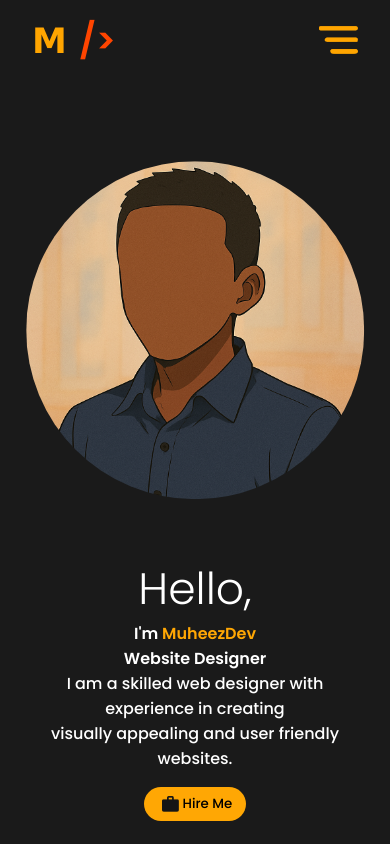
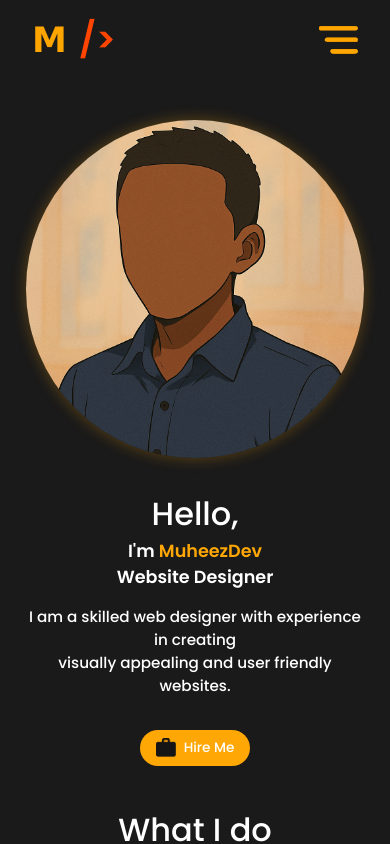
Before and after one commit to muheez-G/portfolio, a React (Vite) app: page / in a window 390 px wide. Shown: the top 844 px of the page. Built offline with nearby package versions, Linux system fonts and the light colour scheme.

Commit message:
aos added

```diff
--- a/package.json
+++ b/package.json
@@ -11,11 +11,14 @@
   },
   "dependencies": {
     "@emailjs/browser": "^4.4.1",
+    "@tailwindcss/vite": "^4.1.8",
+    "aos": "^2.3.4",
     "icons": "^1.0.0",
     "react": "^19.1.0",
     "react-dom": "^19.0.0",
     "react-icons": "^5.5.0",
-    "react-scroll": "^1.9.3"
+    "react-scroll": "^1.9.3",
+    "tailwindcss": "^4.1.8"
   },
   "devDependencies": {
     "@eslint/js": "^9.22.0",
--- a/src/App.jsx
+++ b/src/App.jsx
@@ -1,21 +1,19 @@
 import { useState, useEffect } from 'react'
-import Contact from "./components/Contact/contact"
-import Footer from "./components/Footer/footer"
-import Intro from "./components/Intro/intro"
-import Navbar from "./components/NavBar/navbar"
-import Skills from "./components/Skills/skills"
-import Works from "./components/Works/works"
-import Preloader from "./components/Preloader/Preloader"
+import Navbar from './components/NavBar/navbar'
+import Intro from './components/Intro/intro'
+import Skills from './components/Skills/skills'
+import Works from './components/Works/works'
+import Contact from './components/Contact/contact'
+import Footer from './components/Footer/footer'
+import Preloader from './components/Preloader/Preloader'
 
 function App() {
   const [loading, setLoading] = useState(true)
 
   useEffect(() => {
-    const timer = setTimeout(() => {
-      setLoading(false)
-    }, 2000)
+    const timer = setTimeout(() => setLoading(false), 2000)
     return () => clearTimeout(timer)
-  }, []) // ✅ This is correctly closed now
+  }, [])
 
   return (
     <div className="App">
--- a/src/components/Contact/contact.jsx
+++ b/src/components/Contact/contact.jsx
@@ -1,55 +1,60 @@
-import React, { useRef, useState } from 'react'
-import './contact.css'
-import Walmart from '../../assets/images/walmart.png'
-import Adobe from '../../assets/images/adobe.png'
-import Microsoft from '../../assets/images/microsoft.png'
-import Facebook from '../../assets/images/facebook.png'
+import React, { useRef, useState, useEffect } from 'react';
+import './contact.css';
+import Walmart from '../../assets/images/walmart.png';
+import Adobe from '../../assets/images/adobe.png';
+import Microsoft from '../../assets/images/microsoft.png';
+import Facebook from '../../assets/images/facebook.png';
 
-import GitIcon from '../../assets/images/github.png'
-import TwitterIcon from '../../assets/images/twitter.png'
-import LinkedIn from '../../assets/images/linkedin.png'
-import IntagramIcon from '../../assets/images/instagram.png'
-import emailjs from '@emailjs/browser'
-
+import GitIcon from '../../assets/images/github.png';
+import TwitterIcon from '../../assets/images/twitter.png';
+import LinkedIn from '../../assets/images/linkedin.png';
+import IntagramIcon from '../../assets/images/instagram.png';
+import emailjs from '@emailjs/browser';
+import AOS from 'aos';
+import 'aos/dist/aos.css';
 
 const Contact = () => {
-   const form = useRef()
-   const [emailSent, setEmailSent] = useState(false)
+   const form = useRef();
+   const [emailSent, setEmailSent] = useState(false);
+
+   useEffect(() => {
+      AOS.init({ duration: 1000, once: true });
+   }, []);
 
    const sendEmail = (e) => {
-      e.preventDefault()
+      e.preventDefault();
 
       emailjs
          .sendForm('service_2rawgl7', 'template_6apc5tx', form.current, 'FB4LOTz0ULLvnc68D')
          .then((result) => {
-               console.log(result.text)
-               e.target.reset()
-               setEmailSent(true)
-               setTimeout(() => setEmailSent(false), 1500)
+               console.log(result.text);
+               e.target.reset();
+               setEmailSent(true);
+               setTimeout(() => setEmailSent(false), 1500);
             }, (error) => {
-               console.log('FAILED...', error.text)
-         })
-   }
+               console.log('FAILED...', error.text);
+         });
+   };
 
    return (
       <section id="contactPage">
+         <div id="contact">
+            <h1 className="contactPageTitle" data-aos="fade-up">Contact Me</h1>
+            <span className="contactDesc" data-aos="fade-up" data-aos-delay="200">
+               Please fill out the form below to discuss any work opportunities.
+            </span>
 
-
-         <div id="contact">
-            <h1 className="contactPageTitle">Contact Me</h1>
-            <span className="contactDesc">Please fill out the form below to discuss any work opportunities.</span>
-
-
-            <form className='contactForm' ref={form} onSubmit={sendEmail}>
-               <input type="text" className='name' placeholder='Your Name' name='name'required />
-               <input type="tel" className="email" placeholder='Your Phone Number' name='tel' required/>
+            <form className='contactForm' ref={form} onSubmit={sendEmail} data-aos="fade-up" data-aos-delay="400">
+               <input type="text" className='name' placeholder='Your Name' name='name' required />
+               <input type="tel" className="email" placeholder='Your Phone Number' name='tel' required />
                <input type="email" className="email" placeholder='Your Email' name='email' required />
                <textarea className='msg' name="message" rows='5' placeholder='Your Message' required></textarea>
-               {emailSent && <div className="emailSentMsg">Email Sent! ✅</div>}
+               {emailSent && <div className="emailSentMsg" data-aos="fade-in">Email Sent! ✅</div>}
                <button type='submit' value='Send' className="submitBtn">Submit</button>
             </form>
          </div>
       </section>
-   )
-}
-export default Contact
+   );
+};
+
+export default Contact;
--- a/src/components/Footer/footer.jsx
+++ b/src/components/Footer/footer.jsx
@@ -1,30 +1,39 @@
-import React from 'react'
-import './footer.css'
-import { FaReact,
-         FaHeart,
+import React from 'react';
+import './footer.css';
+import {
+  FaReact,
   FaTwitter,
   FaLinkedin,
-         FaGithub } from "react-icons/fa";
+  FaGithub
+} from 'react-icons/fa';
 
 const Footer = () => {
   return (
     <footer className='footer'>
-         <h2>Engineering the web with performance, scalability, and design in mind 🚀 </h2>
+      <h2>Engineering the web with performance, scalability, and design in mind 🚀</h2>
+
       <div className="links">
         <a href="https://linkedin.com/in/yourprofile" target="_blank" rel="noopener noreferrer">
-               <FaLinkedin size={30} color="#ffffffc2"/>
+          <FaLinkedin size={30} color="#ffffffc2" />
         </a>
         <a href="https://github.com/muheez-G" target="_blank" rel="noopener noreferrer">
-               <FaGithub size={30} color="#ffffffc2"/>
+          <FaGithub size={30} color="#ffffffc2" />
         </a>
         <a href="https://x.com/Muheez__G" target="_blank" rel="noopener noreferrer">
-               <FaTwitter size={30} color="#ffffffc2"/>
+          <FaTwitter size={30} color="#ffffffc2" />
         </a>
       </div>
-         <p id='copyright'>&#169; 2025 Ashogbon Muheez. All right reserved.</p>
-         <p id='built'>Built with <b>React</b> <FaReact color="#61dafb" size={19}  id='fa'/> with ❤️</p>
+
+      <p id='copyright'>&#169; 2025 Ashogbon Muheez. All rights reserved.</p>
+
+      <p id='built'>
+         Built with <span style={{ display: 'inline-flex', alignItems: 'center' }}>
+         React&nbsp;<FaReact color="#61dafb" size={18} style={{ verticalAlign: 'middle' }} />
+      </span> with ❤️
+      </p>
+
     </footer>
-   )
-}
+  );
+};
 
-export default Footer
+export default Footer;
--- a/src/components/Intro/intro.css
+++ b/src/components/Intro/intro.css
@@ -1,13 +1,16 @@
 #intro {
-   height: calc(100vh - 4rem);
+  height: auto;
   width: 100vw;
   max-width: 75rem;
   margin: 0 auto;
   overflow: hidden;
   position: relative;
   display: flex;
+  flex-direction: row-reverse;
   justify-content: center;
   align-items: center;
+  scroll-margin-top: 4rem;
+  transition: transform 0.6s ease;
 }
 
 .bgDiv {
@@ -20,11 +23,6 @@
 }
 
 .bg {
-   position: absolute;
-   top: 50%;
-   left: 50%;
-   transform: translate(-50%, -50%);
-   z-index: -1;
   object-fit: cover;
   height: 50vh;
   width: 50vh;
@@ -33,14 +31,10 @@
   transition: transform 0.3s ease-in-out;
 }
 
-/* .bgDiv:hover {
-   transform: translate(4-0%, -6%) scale(1.05);
-} */
-
 .introContent {
   z-index: 1;
-   height: 100vh;
-   width: 100vw;
+  height: auto;
+  width: 100%;
   padding: 2rem;
   font-size: 3rem;
   font-weight: 700;
@@ -51,18 +45,25 @@
   color: white;
 }
 
+.hello {
+  font-size: 3.5rem;
+  font-weight: 400;
+}
+
 .introName {
   color: #ffa704;
 }
 
 .introPara {
-   font-size: medium;
+  font-size: 1rem;
   font-weight: 400;
+  margin-top: 1rem;
+  line-height: 1.5;
 }
 
 .btn {
   background: #ffa704;
-   margin: 1rem auto;
+  margin: 2rem auto 0;
   padding: 0.75rem 1.5rem;
   border: none;
   border-radius: 2rem;
@@ -70,62 +71,96 @@
   display: flex;
   align-items: center;
   justify-content: center;
+  font-size: 1rem;
+  font-weight: 500;
   transition: background-color 0.3s ease;
 }
 
 .btn:hover {
-   font-weight: 500;
-   transition: all 0.3s ease-in-out;
-   background-color: #ffa200; /* Slightly darker yellow for hover effect */
+  font-weight: 600;
+  background-color: #ffa200;
 }
 
 .btnImg {
   object-fit: cover;
-   margin: 0 0.25rem;
-   height: 1rem;
+  margin: 0 0.5rem 0 0;
+  height: 1.2rem;
 }
 
+/* Tablet */
 @media screen and (max-width: 840px) {
+  #intro {
+    flex-direction: column;
+    padding: 1rem;
+  }
+
+  .introContent {
+    font-size: 1.25rem;
+    padding: 1.5rem;
+  }
+
+  .hello {
+    font-size: 2.5rem;
+  }
+
+  .bgDiv {
+    height: auto;
+    margin-top: 1.5rem;
+    padding: 1rem;
+  }
+
   .bg {
-      right: 9vw;
+    height: 45vh;
+    width: 45vh;
+    border-radius: 50%;
+    padding: 0;
+    background-color: transparent;
+
+    box-shadow: 0 0 15px rgba(255, 167, 4, 0.3);
   }
-   .introContent {
-      font-size: 1rem;
-      text-align: center;
-      min-width: fit-content;
-      padding-bottom: 0rem;
-   }
-   .hello {
-      font-size: 2.75rem;
-      font-weight: 300;
-   }
-   .btn{
-      padding: 0.45rem 0.85rem;
+
+  .btn {
+    padding: 0.55rem 1.25rem;
+    font-size: 0.9rem;
   }
 }
 
+/* Mobile */
 @media screen and (max-width: 480px) {
+  #intro {
+    padding: 0.5rem;
+  }
+
+  .introContent {
+    font-size: 1.1rem;
+    padding: 1rem;
+  }
+
+  .hello {
+    font-size: 2rem;
+  }
+
+  .introPara {
+    font-size: 0.95rem;
+  }
+
+  .btn {
+    padding: 0.5rem 1rem;
+    font-size: 0.85rem;
+  }
+
+  .bgDiv {
+    margin-top: 1rem;
+    padding: 1rem;
+  }
+
   .bg {
-      right: -19vw;
-   }
-   #intro{
-      display: flex;
-      flex-direction: column-reverse;
-   }
-   .bgDiv {
-      margin-top: 5rem;
-   }
-   .bg {
-      position: absolute;
-      top: 50%;
-      left: 50%;
-      transform: translate(-50%, -50%);
-      z-index: -1;
-      object-fit: cover;
     height: 40vh;
     width: 40vh;
     border-radius: 50%;
-      background-color: #ff9500;
-      transition: transform 0.3s ease-in-out;
+    padding: 0;
+    background-color: transparent;
+
+    box-shadow: 0 0 15px rgba(255, 167, 4, 0.3);
   }
 }
--- a/src/components/Intro/intro.jsx
+++ b/src/components/Intro/intro.jsx
@@ -1,16 +1,30 @@
-import React from 'react'
-import './intro.css'
-import bg from '../../assets/images/image.png'
-import btnImg from '../../assets/images/hireme.png'
-import { Link } from 'react-scroll'
+import React, { useEffect } from 'react';
+import './intro.css';
+import bg from '../../assets/images/image.png';
+import btnImg from '../../assets/images/hireme.png';
+import { Link } from 'react-scroll';
+import AOS from 'aos';
+import 'aos/dist/aos.css';
 
 const Intro = () => {
+  useEffect(() => {
+    AOS.init({ duration: 1000, once: true });
+  }, []);
+
   return (
-      <section id='intro'>
+    <section id='intro' data-aos="zoom-out">
+      <div className='bgDiv'>
+        <img src={bg} alt="Profile" className='bg' />
+      </div>
       <div className='introContent'>
-            <span className="hello" id="hello" >Hello,</span>
-            <span className="introText">I'm <span className="introName">MuheezDev</span> <br />Website Designer </span>
-            <p className="introPara">I am a skilled web designer with experience in creating <br /> visually appealing and user friendly websites.</p>
+        <span className="hello" id="hello">Hello,</span>
+        <span className="introText">
+          I'm <span className="introName">MuheezDev</span> <br />Website Designer
+        </span>
+        <p className="introPara">
+          I am a skilled web designer with experience in creating <br />
+          visually appealing and user friendly websites.
+        </p>
         <Link to="contact" smooth={true} duration={500}>
           <button className="btn">
             <img src={btnImg} alt="Hire" className="btnImg" />
@@ -18,11 +32,8 @@ const Intro = () => {
           </button>
         </Link>
       </div>
-         <div className='bgDiv'>
-            <img src={bg} alt="Profile" className='bg'/>
-         </div>
     </section>
-  )
-}
+  );
+};
 
-export default Intro
+export default Intro;
--- a/src/components/Skills/skills.jsx
+++ b/src/components/Skills/skills.jsx
@@ -1,46 +1,44 @@
-import React from 'react'
-import './skills.css'
-import UIDesign from '../../assets/images/ui-design.png'
-import WebDesign from '../../assets/images/web-design.png'
-import AppDesign from '../../assets/images/app-design.png'
-import App from '../../App'
+import React from 'react';
+import './skills.css';
+import UIDesign from '../../assets/images/ui-design.png';
+import WebDesign from '../../assets/images/web-design.png';
+import AppDesign from '../../assets/images/app-design.png';
 
 const Skills = () => {
 	return (
 		<section id='skills'>
-			<span className='skillTitle'>What I do</span>
-			<span className="skillDesc">I'm a creative frontend developer passionate about turning ideas into scalable, user-focused web products. Skilled in HTML, CSS, JavaScript, TypeScript,
-				and React, I craft clean, strategic solutions that deliver standout user experiences. </span>
+			<span className='skillTitle' data-aos="fade-up">What I do</span>
+			<span className="skillDesc" data-aos="fade-up" data-aos-delay="100">
+				I'm a creative frontend developer passionate about turning ideas into scalable, user-focused web products. Skilled in HTML, CSS, JavaScript, TypeScript,
+				and React, I craft clean, strategic solutions that deliver standout user experiences.
+			</span>
 
-			<div className="skillBars">
+			<div className="skillBars" data-aos="fade-right" data-aos-delay="200">
 				<div className="skillBar">
 					<img src={UIDesign} alt="UIDesign" className='skillBarImg'/>
 					<div className="skillBartext">
 						<h2 id='h2text'>UI/UX Design</h2>
-						<p id='p'>I'm a UI/UX designer passionate about
-							creating intuitive, visually engaging digital experiences that people genuinely enjoy using.
-						</p>
+						<p id='p'>I'm a UI/UX designer passionate about creating intuitive, visually engaging digital experiences that people genuinely enjoy using.</p>
 					</div>
 				</div>
 			</div>
 
-			<div className="skillBars">
+			<div className="skillBars" data-aos="fade-left" data-aos-delay="300">
 				<div className="skillBar">
 					<img src={WebDesign} alt="WebDesign" className='skillBarImg'/>
 					<div className="skillBartext">
 						<h2 id='h2text'>Web Design</h2>
-						<p id='p'> Passionate about clean code and cleaner design, I craft modern, engaging websites that tell compelling stories and deliver real results.
-						</p>
+						<p id='p'>Passionate about clean code and cleaner design, I craft modern, engaging websites that tell compelling stories and deliver real results.</p>
 					</div>
 				</div>
 			</div>
 
-			<div className="skillBars">
+			<div className="skillBars" data-aos="fade-up" data-aos-delay="400">
 				<div className="skillBar">
-					<img src={AppDesign} alt="skillBar" className='skillBarImg'/>
+					<img src={AppDesign} alt="AppDesign" className='skillBarImg'/>
 					<div className="skillBartext">
 						<h2 id='h2text'>App Design</h2>
-						<p id='p'> I transform ideas into beautiful, functional applications by blending creativity with seamless user experience.</p>
+						<p id='p'>I transform ideas into beautiful, functional applications by blending creativity with seamless user experience.</p>
 					</div>
 				</div>
 			</div>
@@ -48,4 +46,4 @@ const Skills = () => {
 	)
 }
 
-export default Skills
+export default Skills;
--- a/src/components/Works/works.jsx
+++ b/src/components/Works/works.jsx
@@ -1,5 +1,7 @@
-import React from 'react';
+import React, { useEffect } from 'react';
 import './works.css';
+import AOS from 'aos';
+import 'aos/dist/aos.css';
 import Portfolio1 from '../../assets/images/portfolio-1.jpeg';
 import Portfolio2 from '../../assets/images/portfolio-2.png';
 import Portfolio3 from '../../assets/images/portfolio-3.png';
@@ -10,56 +12,56 @@ import Portfolio6 from '../../assets/images/portfolio-6.jpeg';
 const projects = [
   {
     title: "Glidex E‑Scooter Store",
-    description: "A modern, responsive e-commerce platform for electric scooters. Built with React and Tailwind CSS, Glidex delivers a seamless shopping experience with smooth interactions and optimized performance.",
+    description: "A modern, responsive e-commerce platform for electric scooters. Built with React and Tailwind CSS...",
     tools: ["React", "Tailwind CSS", "Vite"],
     image: Portfolio2,
     link: "https://react-scooter-store-app.vercel.app/"
   },
   {
     title: "Prime Clinic – Men's Aesthetics",
-    description: "A modern, responsive platform tailored for men's cosmetic services. Built with React. The landing page showcases treatments, specialist profiles, and booking features with a masculine design approach.",
+    description: "A responsive platform for men's cosmetic services...",
     tools: ["React", "HTML", "CSS", "Git"],
     image: Portfolio4,
     link: "https://men-cosmetic-app-react.vercel.app/"
   },
   {
     title: "React Jobs Platform",
-  description: "A clean and responsive job board application built with React and Tailwind CSS. It allows users to browse, filter, and explore job listings with a smooth, user-friendly interface.",
+    description: "Clean and responsive job board with filtering and browsing...",
     tools: ["React", "Tailwind CSS", "Vite"],
     image: Portfolio3,
     link: "https://react-jobs-omega-ivory.vercel.app/jobs"
   },
   {
     title: "CineMa",
-    description: "A sleek, responsive movie web app powered by React and real-time APIs. Features include movie browsing, search functionality, and dynamic content rendering. Built with HTML, CSS, React, and Git.",
+    description: "Movie web app powered by React and real-time APIs...",
     tools: ["HTML", "CSS", "React", "Git"],
     image: Portfolio5,
     link: "https://cinema-web-react.vercel.app//"
   },
   {
     title: "EVOLUTION – EV Landing Page",
-  description: "A sleek, high-performance landing page highlighting electric vehicle innovation. Built with React, styled using HTML and CSS, and version-controlled with Git.",
+    description: "High-performance landing page highlighting EV innovation...",
     tools: ["React", "HTML", "CSS", "Git"],
     image: Portfolio1,
     link: "https://ev-web-three.vercel.app/"
   },
-  /* {
-    title: "Prime Clinic – Halal Men's Cosmetic Platform",
-    description: "A modern, responsive platform tailored for men's cosmetic services. Built with React, styled with CSS, and maintained with Git version control. The landing page showcases treatments, specialist profiles, and booking features with a masculine design approach.",
-    tools: ["React", "HTML", "CSS", "Git"],
-    image: Portfolio4,
-    link: "https://men-cosmetic-app-react.vercel.app/"
-  },
-  */
 ];
 
 const Works = () => {
+  useEffect(() => {
+    AOS.init({ duration: 1000, once: true });
+  }, []);
+
   return (
     <section id="works">
-      <h2 className="worksTitle">My Portfolio</h2>
+      <h2 className="worksTitle" data-aos="zoom-in">My Portfolio</h2>
       <div className="worksGrid">
         {projects.map((proj, idx) => (
-          <div className={`projectCard ${idx % 2 !== 0 ? 'rightAlign' : ''}`} key={idx}>
+          <div
+            className={`projectCard ${idx % 2 !== 0 ? 'rightAlign' : ''}`}
+            key={idx}
+            data-aos={idx % 2 === 0 ? 'fade-right' : 'fade-left'}
+          >
             <div className="projectImgWrapper">
               <a href={proj.link} target="_blank" rel="noopener noreferrer" className="projectLinkWrapper">
                 <img src={proj.image} alt={proj.title} className="worksImg" />
@@ -82,7 +84,7 @@ const Works = () => {
         ))}
       </div>
       <a href="https://github.com/muheez-G" target="_blank" rel="noopener noreferrer">
-        <button className="workBtn">See more</button>
+        <button className="workBtn" data-aos="fade-up">See more</button>
       </a>
     </section>
   );
--- /dev/null
+++ b/src/index.css
@@ -0,0 +1 @@
+@import "tailwindcss";
--- a/src/main.jsx
+++ b/src/main.jsx
@@ -1,6 +1,7 @@
 import { StrictMode } from 'react'
 import { createRoot } from 'react-dom/client'
 import App from './App.jsx'
+import './index.css'
 
 createRoot(document.getElementById('root')).render(
   <StrictMode>
--- a/vite.config.js
+++ b/vite.config.js
@@ -1,10 +1,9 @@
 import { defineConfig } from 'vite'
 import react from '@vitejs/plugin-react'
+import tailwindcss from '@tailwindcss/vite'
+
 
 // https://vite.dev/config/
 export default defineConfig({
-  plugins: [react()],
-  server:{
-    port:3000
-  },
+  plugins: [react(),tailwindcss()],
 })
```
Also changed, not shown: 1 other file (tests, documents, lock files or other folders). Lines whose indentation alone changed are shown as unchanged.
